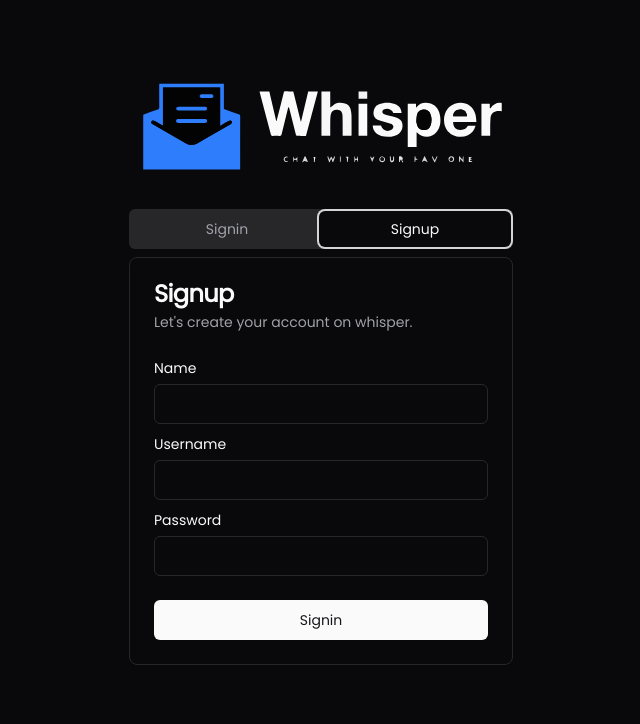
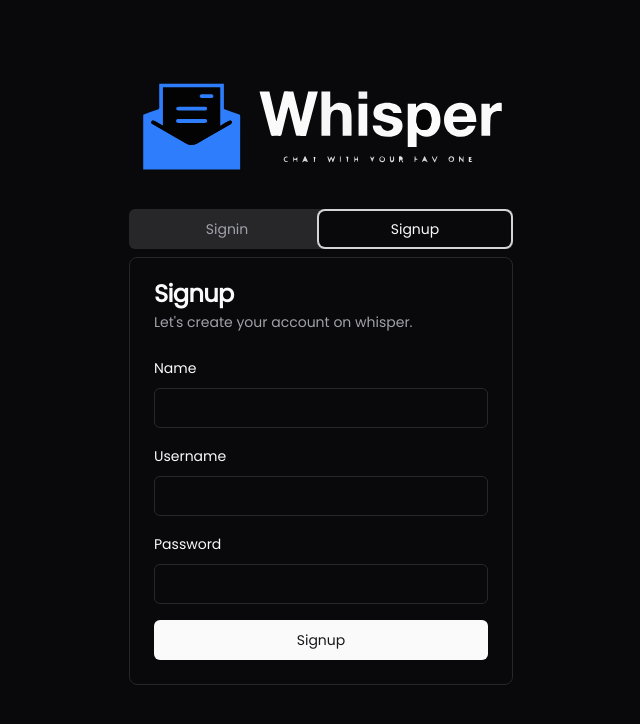
Before and after one commit to sourav78/whisperchat, a Next.js app: page /auth in a window 1280 px wide. Both pictures are taken after a click on the tab "Signup". Shown: the top 724 px of the page, without its empty margins (319-959 px from the left). Built offline with nearby package versions, Linux system fonts and the light colour scheme.

Commit message:
frontend - connect signup page with backend route

```diff
--- a/package.json
+++ b/package.json
@@ -14,6 +14,7 @@
     "@radix-ui/react-slot": "^1.1.0",
     "@radix-ui/react-tabs": "^1.1.0",
     "@radix-ui/react-toast": "^1.2.1",
+    "axios": "^1.7.3",
     "bcryptjs": "^2.4.3",
     "class-variance-authority": "^0.7.0",
     "cloudinary": "^2.4.0",
@@ -28,6 +29,7 @@
     "react-hook-form": "^7.52.2",
     "tailwind-merge": "^2.4.0",
     "tailwindcss-animate": "^1.0.7",
+    "usehooks-ts": "^3.1.0",
     "zod": "^3.23.8"
   },
   "devDependencies": {
--- a/src/app/onboarding/page.tsx
+++ b/src/app/onboarding/page.tsx
@@ -1,7 +1,9 @@
 import React from 'react'
 
-export const Onboarding = () => {
+const Onboarding = () => {
   return (
     <div>Onboarding</div>
   )
 }
+
+export default Onboarding
--- a/src/components/auth/SignupCard.tsx
+++ b/src/components/auth/SignupCard.tsx
@@ -1,17 +1,101 @@
-import React from "react";
+"use client"
+
+import React, { useEffect, useState } from "react";
 import { Button } from "@/components/ui/button";
 import {
   Card,
   CardContent,
   CardDescription,
-  CardFooter,
   CardHeader,
   CardTitle,
 } from "@/components/ui/card";
 import { Input } from "@/components/ui/input";
-import { Label } from "@/components/ui/label";
+import { useRouter } from "next/navigation";
+import { useToast } from "../ui/use-toast";
+import { useForm } from "react-hook-form";
+import * as z from "zod"
+import { SignupSchema } from "@/schema/signupSchema";
+import { zodResolver } from "@hookform/resolvers/zod";
+import { Form, FormControl, FormField, FormItem, FormLabel } from "../ui/form";
+import {useDebounceCallback} from 'usehooks-ts'
+import axios, { AxiosError } from 'axios'
+import { ApiResponse } from "@/types/Apiresponse";
+import { Loader2 } from "lucide-react";
 
 const SignupCard = () => {
+
+  const router = useRouter()
+  const {toast} = useToast()
+
+  const [username, setUsername] = useState<string>('')
+  const [usernameMessage, setUsernameMessage] = useState<string>('')
+  const [isCheckingUsername, setIsCheckingUsername] = useState<boolean>(false);
+  const [isSubmitting, setIsSubmitting] = useState<boolean>(false);
+
+  const debouncedUsername = useDebounceCallback(setUsername, 300)
+
+  const form = useForm<z.infer<typeof SignupSchema>>({
+    resolver: zodResolver(SignupSchema),
+    defaultValues: {
+      name: "",
+      username: "",
+      password: ""
+    }
+  })
+
+  useEffect(() => {
+    async function checkUsernameIsUnique(){
+      if(username){
+        console.log("check");
+
+        setIsCheckingUsername(true)
+        setUsernameMessage("")
+
+        try{
+
+          const response = await axios.get<ApiResponse>(`/api/unique-username?username=${username}`)
+          setUsernameMessage(response.data.message)
+
+        }catch(error){
+          const axiosError = error as AxiosError<ApiResponse>;
+
+          setUsernameMessage(
+            axiosError.response?.data.message ?? "Error checking username."
+          );
+        }finally{
+          setIsCheckingUsername(false)
+        }
+      }
+    }
+
+    checkUsernameIsUnique()
+  }, [username])
+
+  const onSubmit = async (data: z.infer<typeof SignupSchema>) => {
+
+    setIsSubmitting(true)
+    try{
+      const response = await axios.post<ApiResponse>("/api/signup", data)
+
+      toast({
+        title: "Success",
+        description: response.data.message
+      })
+
+      router.replace("/onboarding")
+    }catch(error){
+      const axiosError = error as AxiosError<ApiResponse>
+
+      toast({
+        title: "Error",
+        description: axiosError.response?.data.message ?? "There was a problem with your sign-up. Please try again.",
+        variant: "destructive"
+      })
+    }finally{
+      setIsSubmitting(false)
+    }
+  }
+
   return (
     <Card>
       <CardHeader>
@@ -21,22 +105,68 @@ const SignupCard = () => {
         </CardDescription>
       </CardHeader>
       <CardContent className="space-y-2">
-        <div className="space-y-1">
-          <Label htmlFor="name">Name</Label>
-          <Input id="name" />
-        </div>
-        <div className="space-y-1">
-          <Label htmlFor="username">Username</Label>
-          <Input id="username" />
-        </div>
-        <div className="space-y-1">
-          <Label htmlFor="pawword">Password</Label>
-          <Input id="pawword" />
-        </div>
+      <Form {...form}>
+          <form onSubmit={form.handleSubmit(onSubmit)} className="space-y-4">
+            <FormField
+              control={form.control}
+              name="name"
+              render={({ field }) => (
+                <FormItem>
+                  <FormLabel>Name</FormLabel>
+                  <FormControl>
+                    <Input
+                      {...field}
+                    />
+                  </FormControl>
+                </FormItem>
+              )}
+            />
+            <FormField
+              control={form.control}
+              name="username"
+              render={({ field }) => (
+                <FormItem>
+                  <FormLabel>Username</FormLabel>
+                  <FormControl>
+                    <Input
+                      {...field}
+                      onChange={(e) => {
+                        field.onChange(e)
+                        debouncedUsername(e.target.value)
+                      }}
+                    />
+                  </FormControl>
+                  {isCheckingUsername && <Loader2 className="animate-spin"/>}
+                  {!isCheckingUsername && usernameMessage && (
+                    <p
+                      className={`text-sm ${
+                        usernameMessage === "Username is unique."
+                          ? "text-green-500"
+                          : "text-red-500"
+                      }`}
+                    >
+                      {usernameMessage}
+                    </p>
+                  )}
+                </FormItem>
+              )}
+            />
+            <FormField
+              control={form.control}
+              name="password"
+              render={({ field }) => (
+                <FormItem>
+                  <FormLabel>Password</FormLabel>
+                  <FormControl>
+                    <Input {...field} />
+                  </FormControl>
+                </FormItem>
+              )}
+            />
+            <Button className="w-full" type="submit">{isSubmitting ? (<Loader2 className="animate-spin"/>) : "Signup"}</Button>
+          </form>
+        </Form>
       </CardContent>
-      <CardFooter>
-        <Button className="w-full">Signin</Button>
-      </CardFooter>
     </Card>
   );
 };
--- /dev/null
+++ b/src/types/Apiresponse.ts
@@ -0,0 +1,5 @@
+
+export interface ApiResponse{
+    success: boolean,
+    message: string
+}
```
Also changed, not shown: 1 other file (tests, documents, lock files or other folders).
